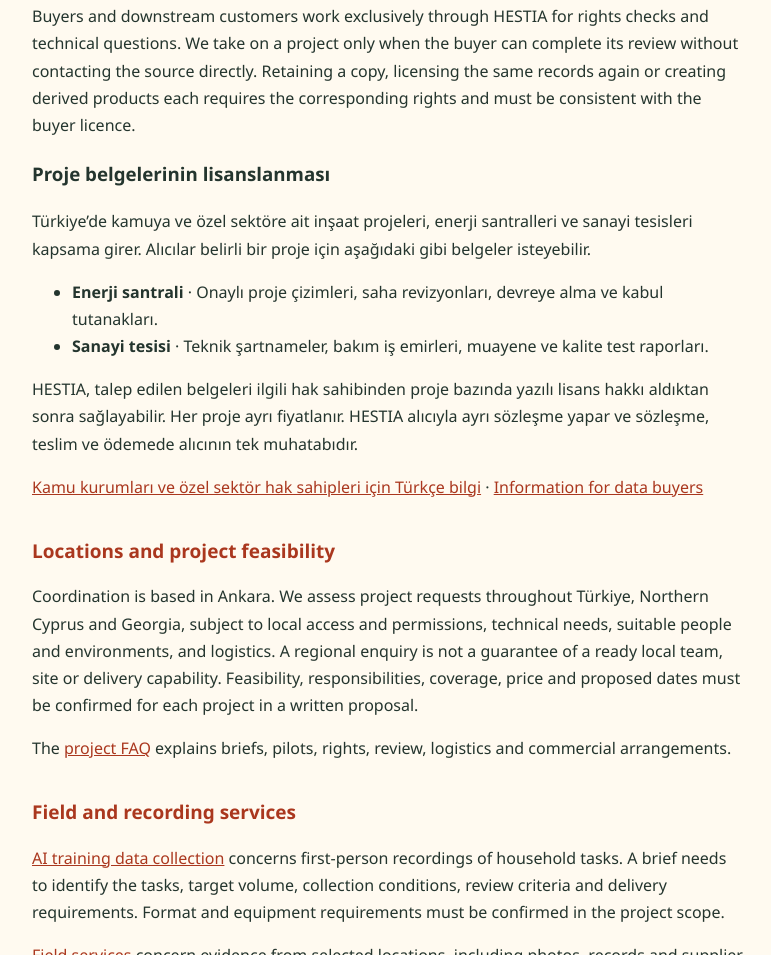
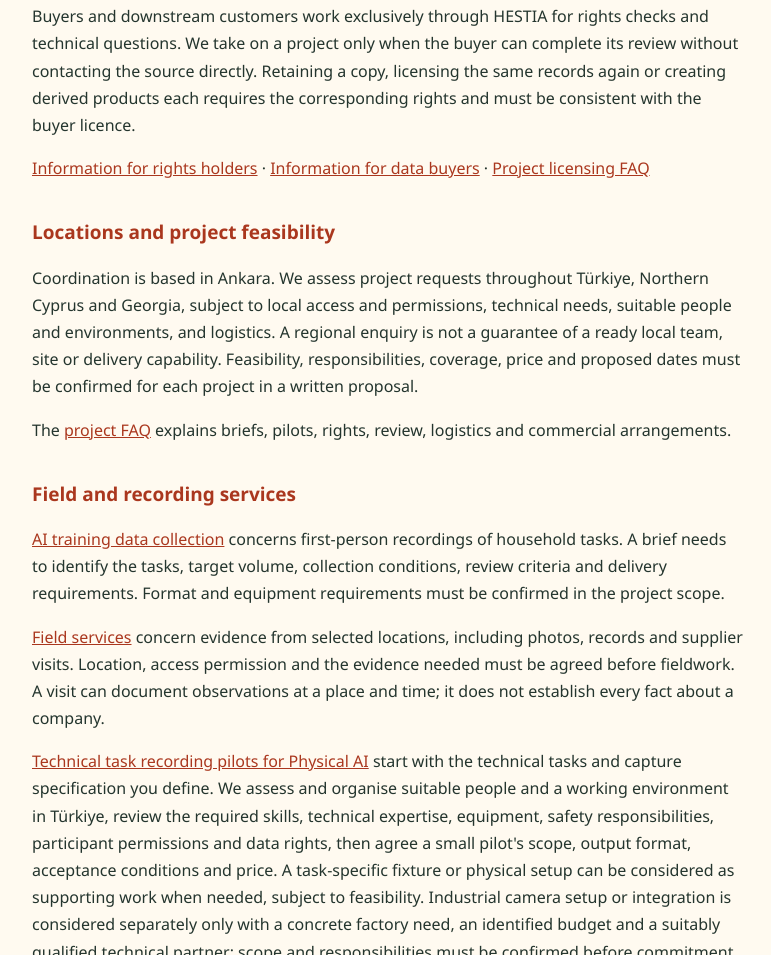
Before and after one commit to ckuyumcu/hestiadata.net, a plain HTML site: page about.html in a window 1280 px wide. Shown: the part 910-1865 px from the top of the page, without its empty margins (252-1023 px from the left). Drawn offline with Linux system fonts and the light colour scheme.

Commit message:
Connect the English service overview to the licensing FAQ

```diff
--- a/about.html
+++ b/about.html
@@ -1,4 +1,4 @@
-<!doctype html><html lang="en"><head><meta charset="utf-8"><meta name="viewport" content="width=device-width, initial-scale=1"><title>Services, Process and Limits | HESTIA Data</title><meta name="description" content="License records from individual construction, energy and industrial projects in Türkiye through HESTIA Data. Send the intended use, file requirements and budget."><link rel="canonical" href="https://hestiadata.net/about.html"><style>
+<!doctype html><html lang="en"><head><meta charset="utf-8"><meta name="viewport" content="width=device-width, initial-scale=1"><title>About HESTIA Data | Project Records and Field Services</title><meta name="description" content="How HESTIA Data licenses engineering records from public and private projects in Türkiye, verifies source rights and handles buyer contracts, delivery and payments."><link rel="canonical" href="https://hestiadata.net/about.html"><style>
   body{font-family:"Segoe UI",-apple-system,BlinkMacSystemFont,Roboto,Arial,sans-serif;background:#fffaf0;color:#24352e;line-height:1.7;max-width:760px;margin:0 auto;padding:48px 24px}
   a{color:#aa371e}
   h1{font-size:30px;margin-bottom:6px}
@@ -11,7 +11,7 @@
 .aws-brand:hover i{transform:rotate(-12deg) scale(1.12)}
 
 img{max-width:100%}h1{line-height:1.2}body{box-sizing:border-box}p,li{overflow-wrap:break-word}a:focus-visible{outline:3px solid #22705b;outline-offset:4px}p,li{overflow-wrap:break-word}body{box-sizing:border-box}h1{line-height:1.2}
-</style><script type="application/ld+json">{"@context":"https://schema.org","@graph":[{"@type":"Organization","@id":"https://hestiadata.net/#organization","name":"HESTIA Data","url":"https://hestiadata.net/","description":"Ankara-based provider of project-specific data licences, field services and data collection.","areaServed":{"@type":"Country","name":"Türkiye"},"parentOrganization":{"@type":"Organization","name":"AI Work School","url":"https://aiworkschool.com/"}},{"@type":"AboutPage","@id":"https://hestiadata.net/about.html#page","url":"https://hestiadata.net/about.html","name":"What HESTIA Data does: services, process and limits","about":{"@id":"https://hestiadata.net/#organization"},"inLanguage":"en","dateModified":"2026-11-22","publisher":{"@id":"https://hestiadata.net/#organization"}}]}</script><link rel="icon" type="image/png" href="/assets/brand/ai-work-school-mark-14825910.png" sizes="any">
+</style><script type="application/ld+json">{"@context":"https://schema.org","@graph":[{"@type":"Organization","@id":"https://hestiadata.net/#org","name":"HESTIA Data","url":"https://hestiadata.net/","description":"Ankara-based provider of project-specific data licences, field services and data collection.","areaServed":{"@type":"Country","name":"Türkiye"},"parentOrganization":{"@type":"Organization","name":"AI Work School","url":"https://aiworkschool.com/"}},{"@type":"AboutPage","@id":"https://hestiadata.net/about.html#page","url":"https://hestiadata.net/about.html","name":"What HESTIA Data does: services, process and limits","about":{"@id":"https://hestiadata.net/#org"},"inLanguage":"en","dateModified":"2026-11-22","publisher":{"@id":"https://hestiadata.net/#org"}}]}</script><link rel="icon" type="image/png" href="/assets/brand/ai-work-school-mark-14825910.png" sizes="any">
 <link rel="icon" type="image/png" href="/assets/brand/hestiadata-eagle-white.png" media="(prefers-color-scheme: dark)" sizes="any">
 <link rel="stylesheet" href="/assets/brand/hestiadata-logo.css?v=20261120-full">
 </head><body><a class="site-brand" href="/" aria-label="HestiaData home"><img src="/assets/brand/hestiadata-lacivert-e83fd915.png" width="118" height="52" alt=""></a><main><p><a href="/">HESTIA Data</a> / About &amp; project scope</p>
@@ -26,16 +26,7 @@ img{max-width:100%}h1{line-height:1.2}body{box-sizing:border-box}p,li{overflow-w
 </ul>
 <p>HESTIA can supply the requested records after obtaining written licensing rights from the relevant rights holder for that project. The source agreement sets out the records, permitted uses, duration and price. We price each project separately, sign a separate licence with the buyer and invoice for the agreed records. HESTIA is the buyer’s sole point of contact for contracting, delivery and payment.</p>
 <p>Buyers and downstream customers work exclusively through HESTIA for rights checks and technical questions. We take on a project only when the buyer can complete its review without contacting the source directly. Retaining a copy, licensing the same records again or creating derived products each requires the corresponding rights and must be consistent with the buyer licence.</p>
-<section lang="tr" aria-labelledby="project-licensing-tr">
-  <h3 id="project-licensing-tr">Proje belgelerinin lisanslanması</h3>
-  <p>Türkiye’de kamuya ve özel sektöre ait inşaat projeleri, enerji santralleri ve sanayi tesisleri kapsama girer. Alıcılar belirli bir proje için aşağıdaki gibi belgeler isteyebilir.</p>
-  <ul>
-    <li><strong>Enerji santrali</strong> · Onaylı proje çizimleri, saha revizyonları, devreye alma ve kabul tutanakları.</li>
-    <li><strong>Sanayi tesisi</strong> · Teknik şartnameler, bakım iş emirleri, muayene ve kalite test raporları.</li>
-  </ul>
-  <p>HESTIA, talep edilen belgeleri ilgili hak sahibinden proje bazında yazılı lisans hakkı aldıktan sonra sağlayabilir. Her proje ayrı fiyatlanır. HESTIA alıcıyla ayrı sözleşme yapar ve sözleşme, teslim ve ödemede alıcının tek muhatabıdır.</p>
-</section>
-<p><a href="/#archive-owners" lang="tr">Kamu kurumları ve özel sektör hak sahipleri için Türkçe bilgi</a> · <a href="/#archive-buyers">Information for data buyers</a></p>
+<p><a href="/#archive-owners">Information for rights holders</a> · <a href="/#archive-buyers">Information for data buyers</a> · <a href="/project-licensing-faq.html">Project licensing FAQ</a></p>
 <h2>Locations and project feasibility</h2><p>Coordination is based in Ankara. We assess project requests throughout Türkiye, Northern Cyprus and Georgia, subject to local access and permissions, technical needs, suitable people and environments, and logistics. A regional enquiry is not a guarantee of a ready local team, site or delivery capability. Feasibility, responsibilities, coverage, price and proposed dates must be confirmed for each project in a written proposal.</p><p>The <a href="/#faq">project FAQ</a> explains briefs, pilots, rights, review, logistics and commercial arrangements.</p>
 <h2>Field and recording services</h2>
 <p><a href="/#ai-data">AI training data collection</a> concerns first-person recordings of household tasks. A brief needs to identify the tasks, target volume, collection conditions, review criteria and delivery requirements. Format and equipment requirements must be confirmed in the project scope.</p>
```
